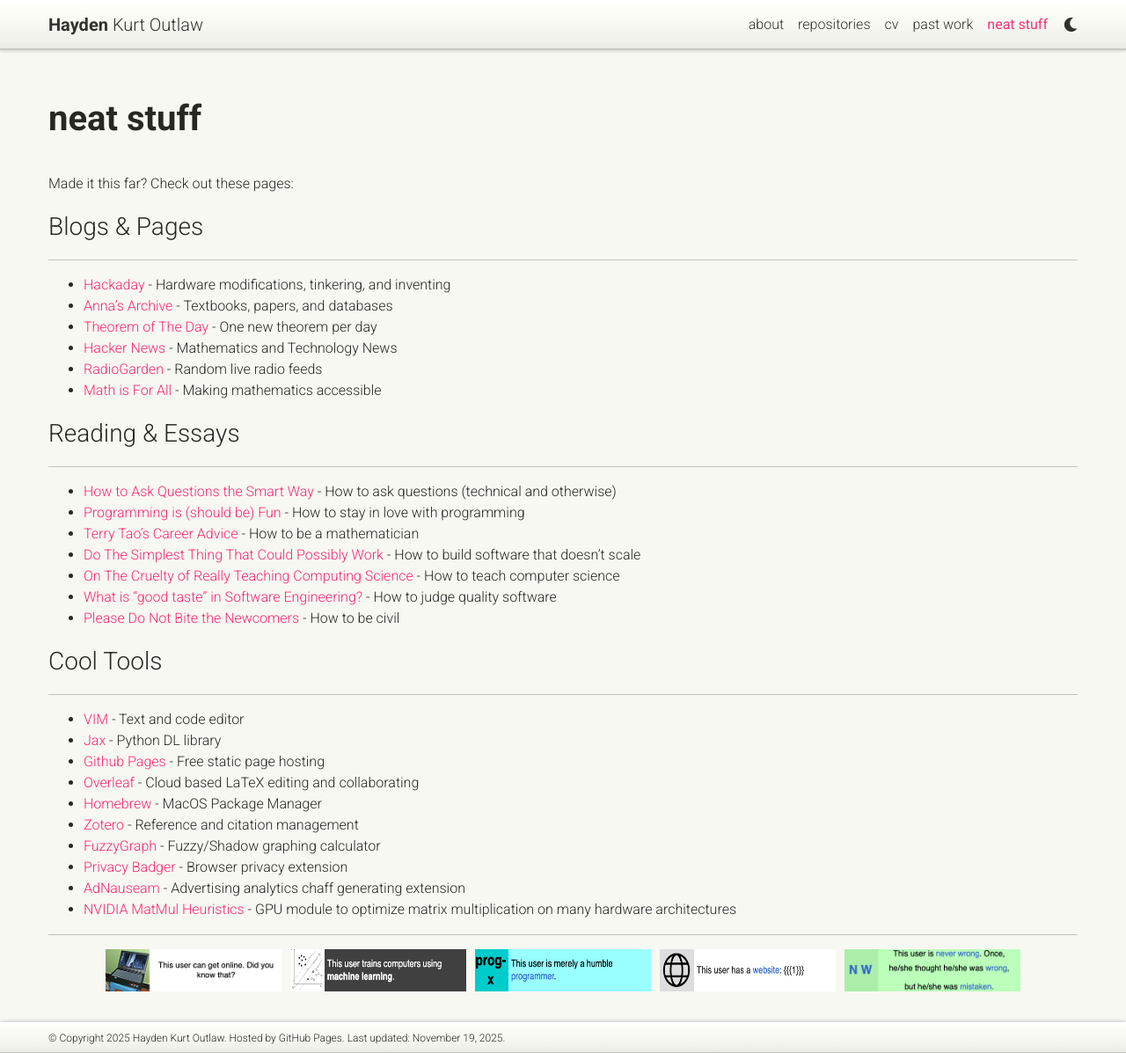
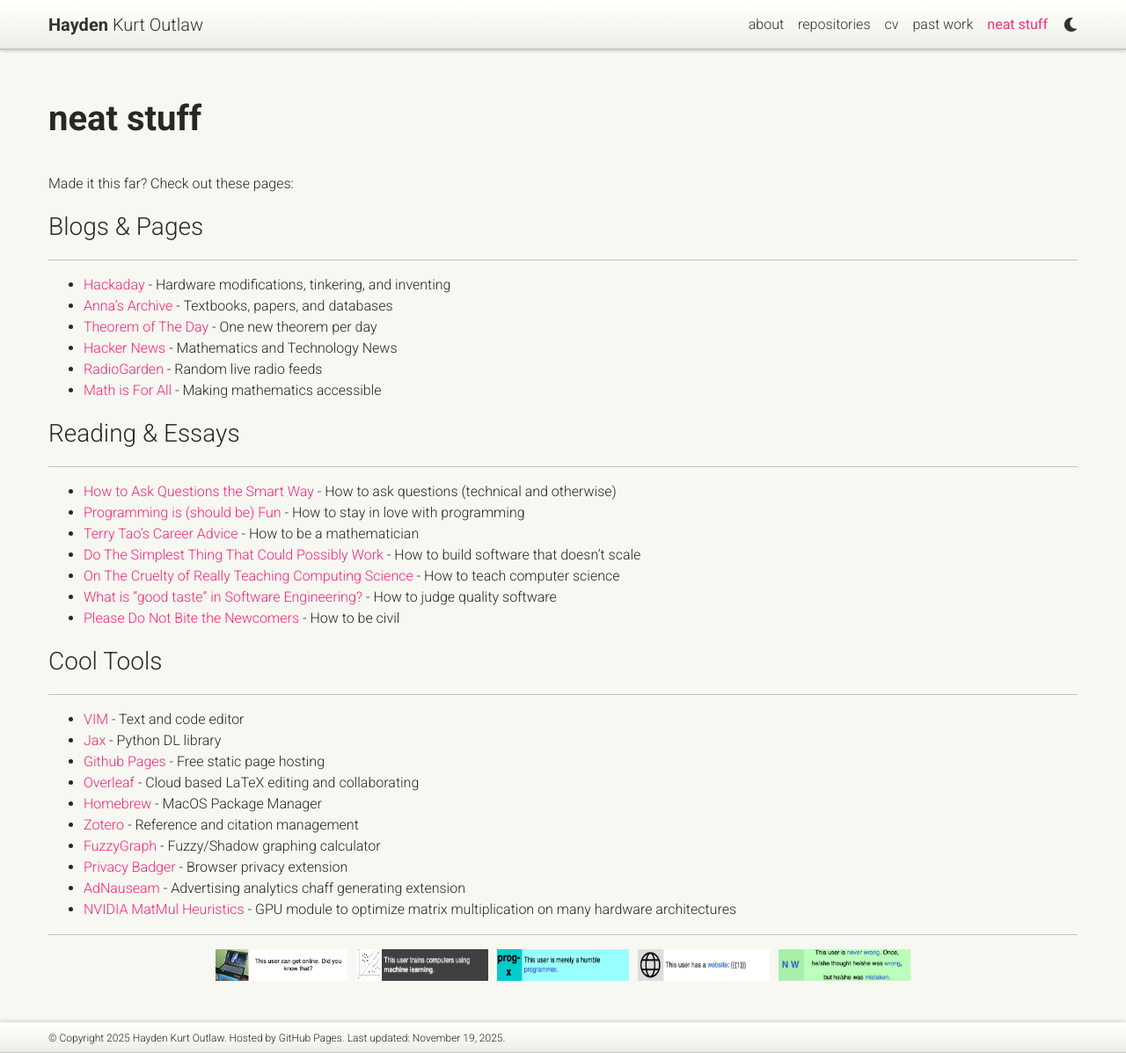
Before and after one commit to outlawhayden/outlawhayden.github.io, a Jekyll site: the page built from _pages/neat-stuff.md, in a window 1280 px wide and 1197 px high. Shown: the whole window at 88% size. Built offline with Jekyll 4.4.1, drawn with Linux system fonts in a browser that asks for light colours; comment, search, counter and statistics services are not loaded; a style sheet for code colours, icons or effects is not loaded.

Commit message:
final ub fix

```diff
--- a/_pages/neat-stuff.md
+++ b/_pages/neat-stuff.md
@@ -49,9 +49,9 @@
 <hr>
 
 <div style="display: flex; flex-wrap: wrap; gap: 10px; justify-content: center;">
-  <img src="/assets/img/ub_online.png" width="200" alt="">
-  <img src="/assets/img/ub_ml.png" width="200" alt="">
-  <img src="/assets/img/ub_prog.png" width="200" alt="">
-  <img src="/assets/img/ub_website.png" width="200" alt="">
-  <img src="/assets/img/ub_mistaken.png" width="200" alt="">
+  <img src="/assets/img/ub_online.png" width="150" alt="">
+  <img src="/assets/img/ub_ml.png" width="150" alt="">
+  <img src="/assets/img/ub_prog.png" width="150" alt="">
+  <img src="/assets/img/ub_website.png" width="150" alt="">
+  <img src="/assets/img/ub_mistaken.png" width="150" alt="">
 </div>
```
